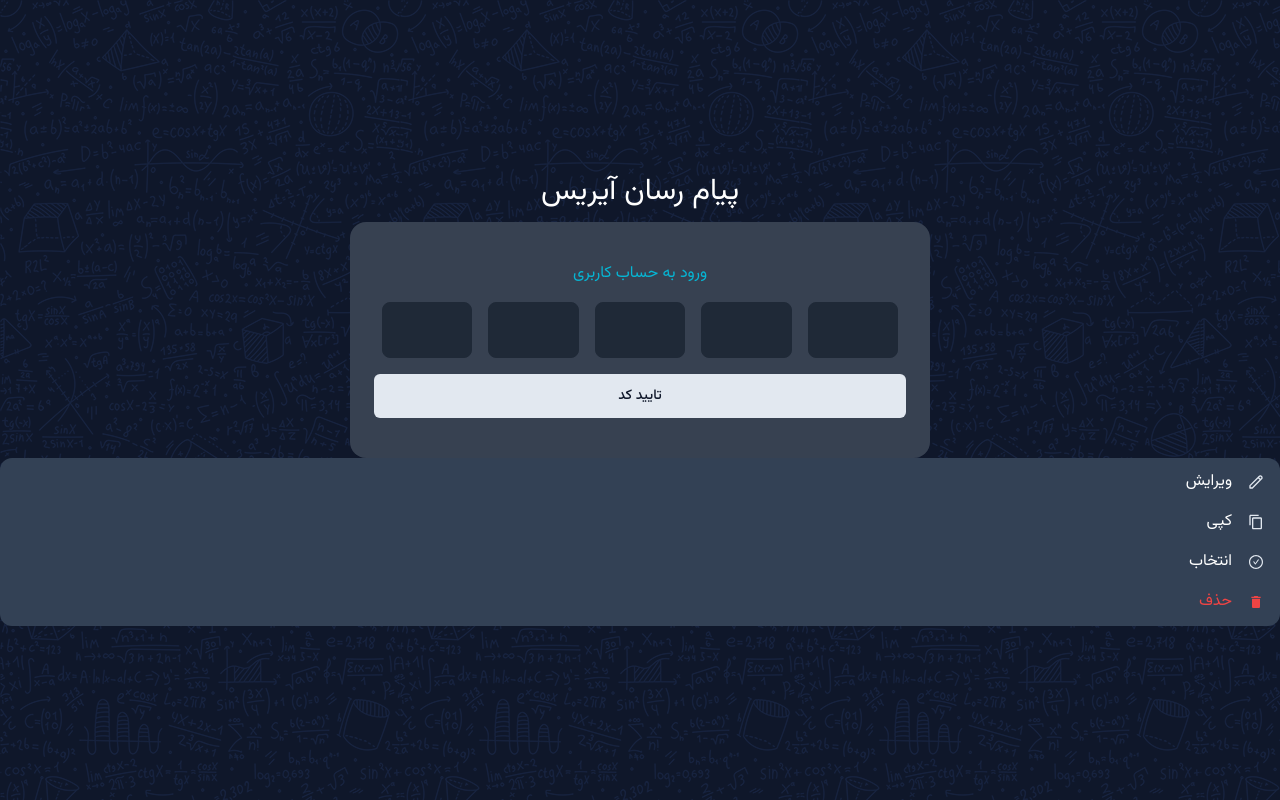
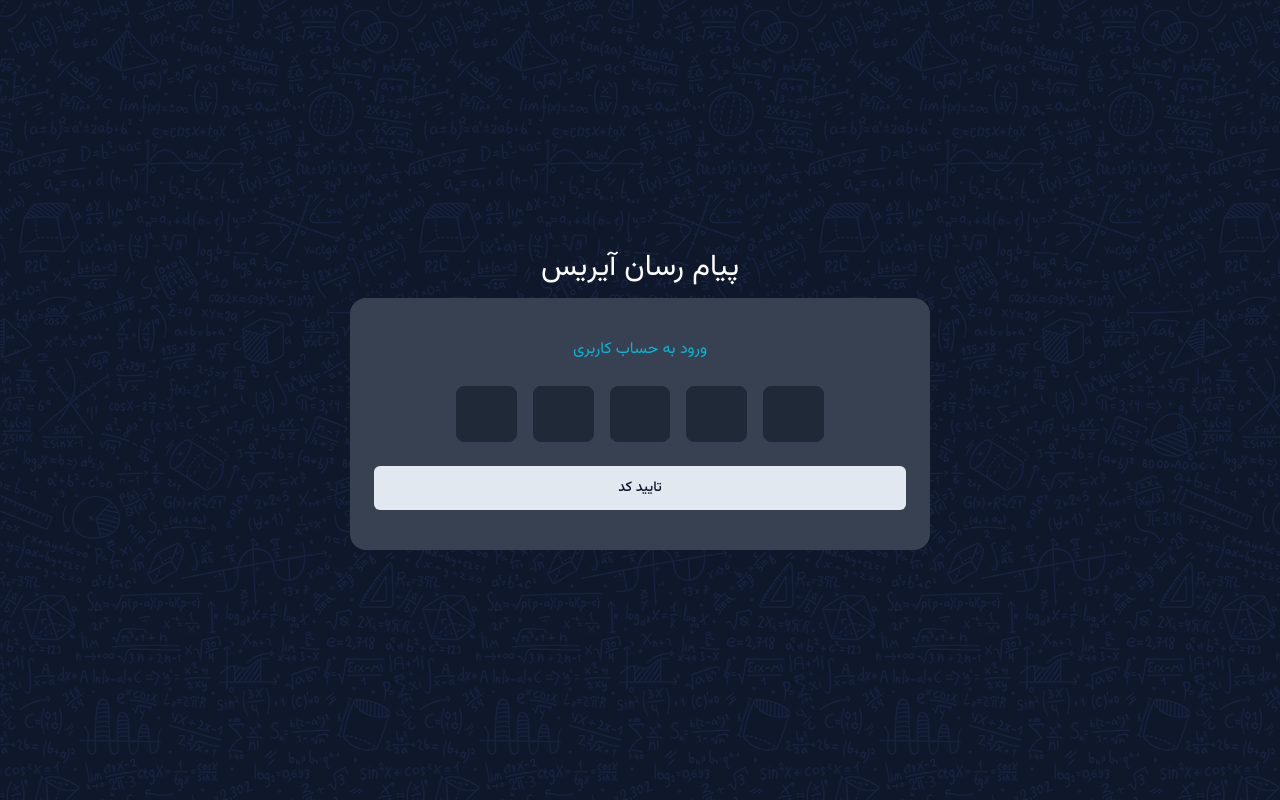
Before and after one commit to Mohaymen-Academy/FE-TEAM2-Messenger, a React (Vite) app: page /auth/numberVerification in a window 1280 px wide. Built offline with nearby package versions, Linux system fonts and the light colour scheme.

Commit message:
fixing NumberVerification inputs

```diff
--- a/src/components/auth/NumberVerification.tsx
+++ b/src/components/auth/NumberVerification.tsx
@@ -13,25 +13,22 @@ const NumberVerification = () => {
         <Paragraph size="2xl" className="!text-black dark:!text-white">
           پیام رسان آیریس
         </Paragraph>
-        <div className="flex flex-col gap-4 justify-center items-center-400 rounded-2xl py-10 px-6 backdrop-blur-md bg-gradient-to-r from-green-/40 to-green-300 dark:bg-gray-700 w-11/12 max-w-[580px] ">
+        <div className="flex flex-col gap-6 justify-center items-center rounded-2xl py-10 px-6 backdrop-blur-md bg-gradient-to-r from-green-/40 to-green-300 dark:bg-gray-700 w-11/12 max-w-[580px] ">
           <header className="mx-auto">
             <Paragraph size="sm" className="!text-cyan-500">
               ورود به حساب کاربری
             </Paragraph>
           </header>
           <div className='flex'>
-            <ConfirmationInput/>
-            <ConfirmationInput />
-            <ConfirmationInput />
-            <ConfirmationInput />
-            <ConfirmationInput />
+            <ConfirmationInput length={5}/>
+
           </div>
           <Button
             onClick={() => {
               navigate("../register");
             }}
             size="lg"
-            className="text-white"
+            className="text-white w-full"
           >
             تایید کد
           </Button>
--- a/src/pages/auth/Auth.tsx
+++ b/src/pages/auth/Auth.tsx
@@ -32,7 +32,7 @@ const Auth = () => {
       >
         <div className="absolute z-30">
           <Outlet />
-          <Context />
+          {/* <Context /> */}
         </div>
       </div>
     </div>
```
